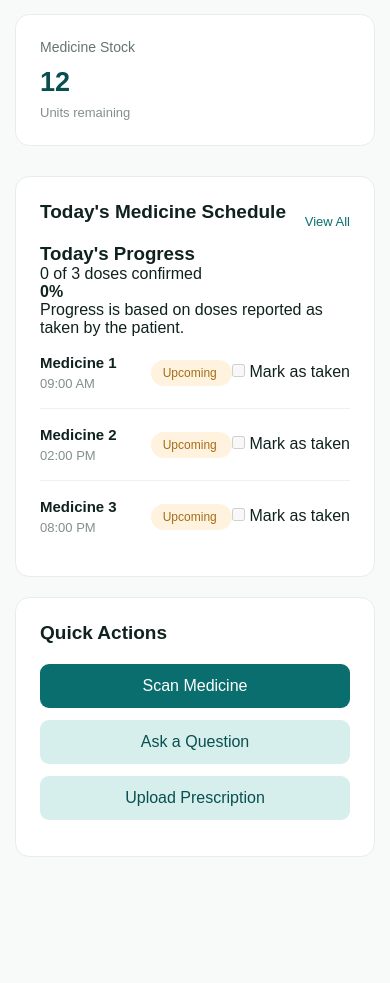
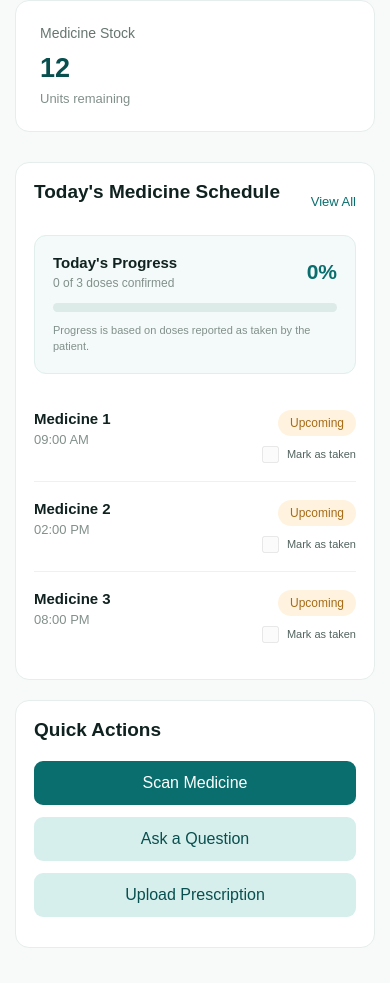
Before and after one commit to palak328/DAWAZ, a plain HTML site: page frontend/pages/dashboard.html in a window 390 px wide. Shown: the part 725-1708 px from the top of the page. Before the commit the page ends 1617 px from the top, so only its background shows below. Drawn offline with Linux system fonts and the light colour scheme.

Commit message:
style: add medicine confirmation and progress dashboard styles
Added styling for medicine confirmation checkpoints.

Added daily progress bar and percentage display.

Added upcoming, awaiting confirmation, taken, and missed status styles.

Improved navbar alignment and centered navigation links.

Added responsive styling for mobile and tablet screens.

```diff
--- a/frontend/css/dashboard.css
+++ b/frontend/css/dashboard.css
@@ -4,6 +4,7 @@
 ================================= */
 
 .navbar {
+    position: relative;
     display: flex;
     align-items: center;
     justify-content: space-between;
@@ -33,7 +34,12 @@
 }
 
 .nav-links {
+    position: absolute;
+    left: 50%;
+    transform: translateX(-50%);
     display: flex;
+    align-items: center;
+    justify-content: center;
     gap: 22px;
 }
 
@@ -41,6 +47,7 @@
     text-decoration: none;
     color: #52635f;
     font-size: 14px;
+    white-space: nowrap;
 }
 
 .nav-links a.active,
@@ -164,6 +171,7 @@
     display: grid;
     grid-template-columns: 2fr 1fr;
     gap: 20px;
+    align-items: start;
 }
 
 .dashboard-card {
@@ -194,6 +202,66 @@
 
 
 /* ==============================
+   TODAY'S MEDICINE PROGRESS
+================================= */
+
+.medicine-progress {
+    background-color: #f3faf9;
+    border: 1px solid #e0efec;
+    padding: 18px;
+    border-radius: 12px;
+    margin: 12px 0 18px;
+}
+
+.progress-heading {
+    display: flex;
+    justify-content: space-between;
+    align-items: center;
+    gap: 12px;
+    margin-bottom: 13px;
+}
+
+.progress-heading h3 {
+    color: #10221f;
+    font-size: 15px;
+    margin-bottom: 5px;
+}
+
+.progress-heading p {
+    color: #82908b;
+    font-size: 12px;
+}
+
+.progress-heading strong {
+    color: #0b6e6e;
+    font-size: 21px;
+}
+
+.progress-track {
+    width: 100%;
+    height: 9px;
+    background-color: #dcebe8;
+    border-radius: 20px;
+    overflow: hidden;
+}
+
+.progress-fill {
+    height: 100%;
+    width: 0%;
+    background-color: #0b8278;
+    border-radius: 20px;
+    transition: width 0.3s ease;
+}
+
+.progress-note {
+    color: #82908b;
+    font-size: 11px;
+    margin-top: 10px;
+    line-height: 1.5;
+}
+
+
+/* ==============================
    MEDICINE SCHEDULE
 ================================= */
 
@@ -201,7 +269,8 @@
     display: flex;
     justify-content: space-between;
     align-items: center;
-    padding: 17px 0;
+    gap: 15px;
+    padding: 18px 0;
     border-bottom: 1px solid #edf2f0;
 }
 
@@ -220,15 +289,81 @@
     margin-top: 5px;
 }
 
+.medicine-details {
+    flex: 1;
+    min-width: 0;
+}
+
+.medicine-checkpoint {
+    display: flex;
+    flex-direction: column;
+    align-items: flex-end;
+    gap: 10px;
+}
+
+
+/* ==============================
+   MEDICINE STATUS
+================================= */
+
 .status {
+    display: inline-block;
     padding: 6px 12px;
     border-radius: 20px;
     font-size: 12px;
+    white-space: nowrap;
 }
 
-.upcoming {
+.status.upcoming {
     background-color: #fff3df;
     color: #a56b16;
+}
+
+.status.awaiting-confirmation {
+    background-color: #fff0dc;
+    color: #a56b16;
+}
+
+.status.taken {
+    background-color: #dff3e8;
+    color: #23734a;
+}
+
+.status.missed {
+    background-color: #fde8e5;
+    color: #b54737;
+}
+
+
+/* ==============================
+   MEDICINE CHECKPOINT
+================================= */
+
+.taken-checkbox {
+    display: flex;
+    align-items: center;
+    gap: 8px;
+    color: #52635f;
+    font-size: 12px;
+    cursor: pointer;
+    user-select: none;
+}
+
+.taken-checkbox input {
+    width: 17px;
+    height: 17px;
+    accent-color: #0b6e6e;
+    cursor: pointer;
+}
+
+.taken-checkbox input:disabled {
+    cursor: not-allowed;
+    opacity: 0.5;
+}
+
+.taken-checkbox:has(input:checked) {
+    color: #23734a;
+    font-weight: 600;
 }
 
 
@@ -266,16 +401,19 @@
    RESPONSIVE DESIGN
 ================================= */
 
-@media (max-width: 900px) {
+@media (max-width: 1000px) {
 
     .navbar {
         flex-wrap: wrap;
     }
 
     .nav-links {
+        position: static;
+        transform: none;
         order: 3;
         width: 100%;
         flex-wrap: wrap;
+        justify-content: center;
     }
 
     .dashboard-content {
@@ -285,6 +423,11 @@
 }
 
 @media (max-width: 600px) {
+
+    .navbar {
+        padding: 14px 15px;
+        gap: 15px;
+    }
 
     .dashboard-container {
         padding: 0 15px;
@@ -307,4 +450,20 @@
         font-size: 12px;
     }
 
+    .medicine-item {
+        align-items: flex-start;
+    }
+
+    .medicine-checkpoint {
+        align-items: flex-end;
+    }
+
+    .taken-checkbox {
+        font-size: 11px;
+    }
+
+    .dashboard-card {
+        padding: 18px;
+    }
+
 }
```
